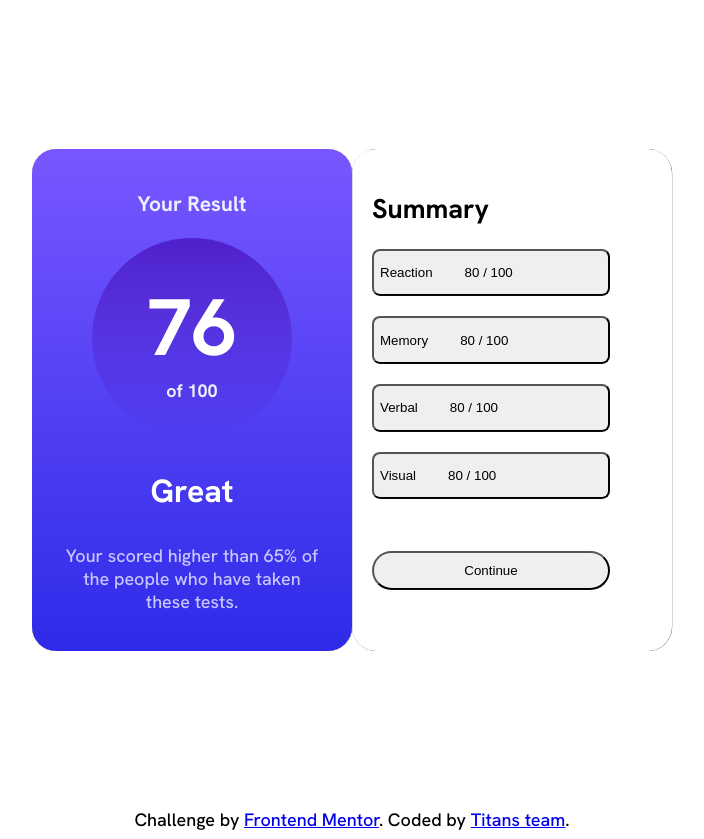
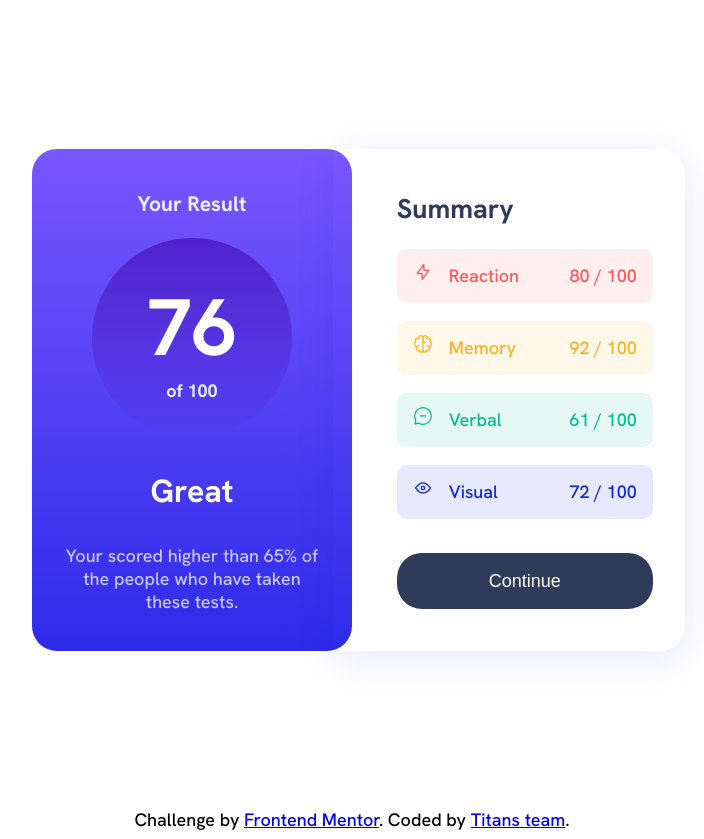
Before and after one commit to ArnoldCJ666/results-component, a plain HTML site: page index.html in a window 1280 px wide. Shown: the whole page, without its empty margins (288-992 px from the left). Drawn offline with Linux system fonts and the light colour scheme.

Commit message:
made changes to card2

```diff
--- a/css/main.css
+++ b/css/main.css
@@ -34,15 +34,16 @@ body {
 .card1 {
   text-align: center;
   background-image: linear-gradient(hsl(252, 100%, 67%), hsl(241, 81%, 54%));
-  border-radius: 20px;
+  border-radius: 25px;
 }
 .card2 ul {
   display: flex;
-  list-style: none;
-  padding-left: 0;
+  justify-content: space-between;
+  list-style-type: none;
+  padding: 0;
 }
 .card2 li {
-  padding-right: 2rem;
+  padding-right: 1rem;
 }
 .result h3 {
   color: hsl(0, 0%, 100%);
@@ -85,50 +86,102 @@ body {
 /* card1 */
 
 /* card2 */
-.item {
-  border-color:hsl(0, 0%, 100%);
-  box-shadow: .01rem .01rem .01rem;
-  border-radius: 1.5rem 1.5rem;
-  border-right-color: white;
-}
 
 .card2 .btn1 {
   margin-bottom: 1.5em;
   width: 85%;
   height: auto;
-  border-radius: .5rem .5rem;
+  border-radius: 0.5rem 0.5rem;
 }
 
-.card2 .btn2{
+.card2 .btn2 {
   margin-bottom: 1.5em;
   width: 85%;
   height: auto;
-  border-radius: .5rem .5rem;
+  border-radius: 0.5rem 0.5rem;
 }
 
 .card2 .btn3 {
   margin-bottom: 1.5em;
   width: 85%;
   height: auto;
-  border-radius: .5rem .5rem;
+  border-radius: 0.5rem 0.5rem;
 }
 
 .card2 .btn4 {
   margin-bottom: 1.5em;
   width: 85%;
   height: auto;
-  border-radius: .5rem .5rem;
+  border-radius: 0.5rem 0.5rem;
 }
 
 .card2 .continue {
-  color: black;
-  padding: 10px 20px;
-  margin-top: 2rem;
+  margin-top: 1rem;
   text-decoration: none;
-  width: 85%;
-  height: 85%;
+  width: 100%;
   border-radius: 25px;
+  background: hsl(224, 30%, 27%);
+  border: none;
+  color: hsl(0, 0%, 100%);
+  font-size: 18px;
+  line-height: 3;
 }
+
+/* resulsts list */
+.result1 {
+  background: hsl(0, 100%, 67%, 0.1);
+  color: hsl(0, 100%, 67%);
+  line-height: 3;
+  border-radius: 10px;
+}
+.result2 {
+  background: hsl(39, 100%, 56%, 0.1);
+  color: hsl(39, 100%, 56%);
+  line-height: 3;
+  border-radius: 10px;
+}
+.result3 {
+  background: hsl(166, 100%, 37%, 0.1);
+  color: hsl(166, 100%, 37%);
+  line-height: 3;
+  border-radius: 10px;
+}
+.result4 {
+  background: hsl(234, 85%, 45%, 0.1);
+  color: hsl(234, 85%, 45%);
+  line-height: 3;
+  border-radius: 10px;
+}
+.result1 .marks {
+  margin-left: auto;
+}
+.result2 .marks {
+  margin-left: auto;
+}
+.result3 .marks {
+  margin-left: auto;
+}
+.result4 .marks {
+  margin-left: auto;
+}
+.card2 {
+  border-top-right-radius: 25px;
+  border-bottom-right-radius: 25px;
+  box-shadow: 1px 8px 40px 0px hsla(234, 85%, 45%, 0.1);
+  left: -6%;
+  position: relative;
+  padding-left: 4rem;
+  padding-right: 2rem;
+  width: 80%;
+}
+.card2 h2 {
+  color: hsl(224, 30%, 27%);
+}
+.results_icon {
+  padding-left: 1rem;
+}
+/* end results list */
+
 /* end card2*/
 
 /* footer */
--- a/index.html
+++ b/index.html
@@ -36,44 +36,39 @@
                 <h3>Great</h3>
                 <p>Your scored higher than 65% of the people who have taken <br>these tests.</p>
             </div>
-            <div class="item">
-            <div class="card2">
+            <div class="item card2">
+
               <h2>Summary</h2>
               <div class="result1">
-                <button class="btn1">
                   <ul>
+                    <li class="results_icon"><img src="./assets/images/icon-reaction.svg" alt="reaction_icon"></li>
                     <li>Reaction</li>
                     <li class="marks">80 / 100</li>
                   </ul>
-                </button>
               </div>
               <div class="result2">
-                <button class="btn2">
                   <ul>
-                    <li>Memory
-                    <li>80 / 100</li>
+                    <li class="results_icon"><img src="./assets/images/icon-memory.svg" alt="reaction_icon"></li>
+                    <li>Memory</li>
+                    <li class="marks">92 / 100</li>
                   </ul>
-                </button>
               </div>
               <div class="result3">
-                <button class="btn3">
                   <ul>
+                    <li class="results_icon"><img src="./assets/images/icon-verbal.svg" alt="reaction_icon"></li>
                     <li>Verbal</li>
-                    <li>80 / 100</li>
+                    <li class="marks">61 / 100</li>
                   </ul>
-                </button>
               </div>
               <div class="result4">
-                <button class="btn4">
                   <ul>
+                  <li class="results_icon"><img src="./assets/images/icon-visual.svg" alt="reaction_icon"></li>
                     <li>Visual</li>
-                    <li>80 / 100</li>
+                    <li class="marks">72 / 100</li>
                   </ul>
-                </button>
-
               </div>
               <button class="continue">Continue</button>
-              </div>
+
             </div>
 
           </div>
```
Also changed, not shown: 1 other file.
